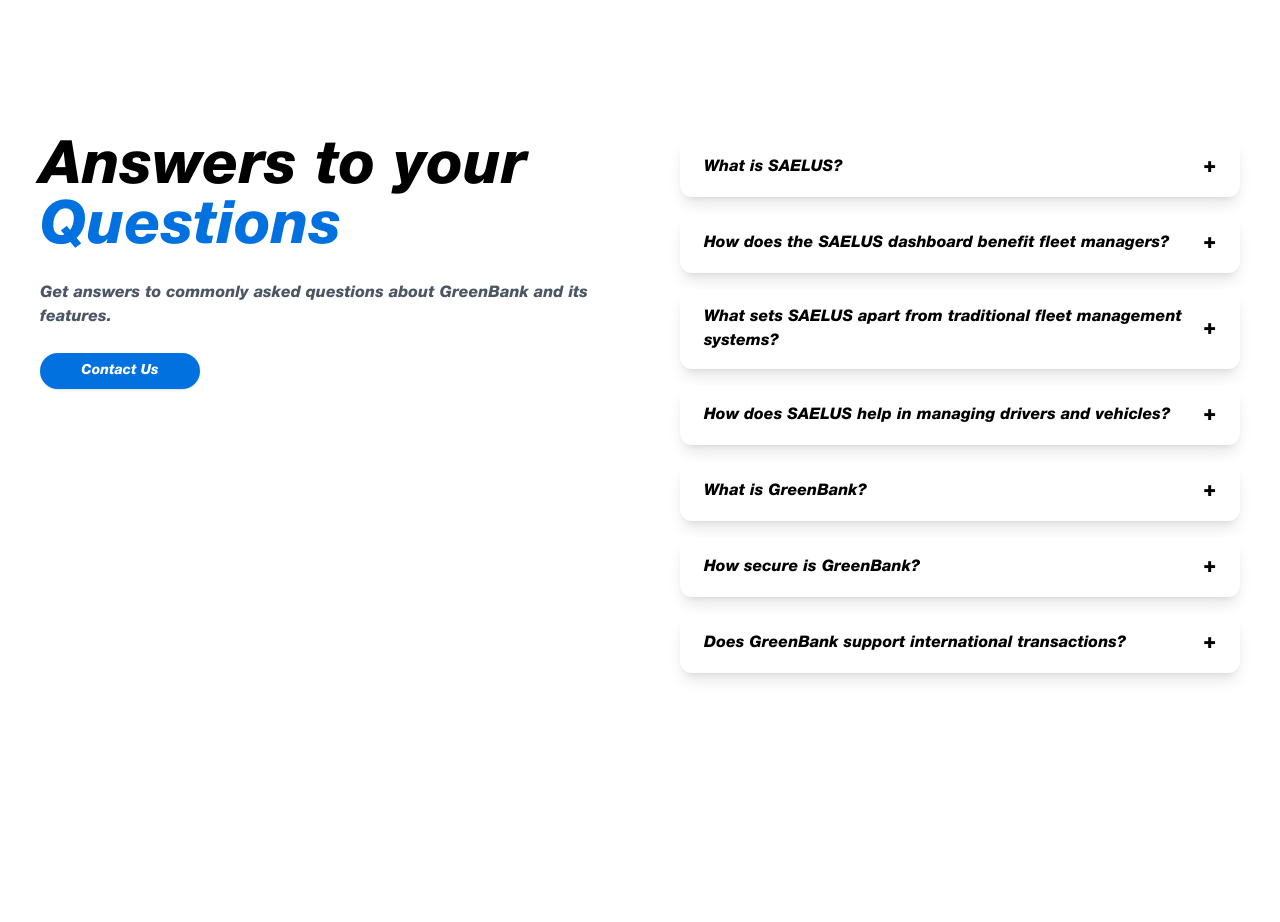
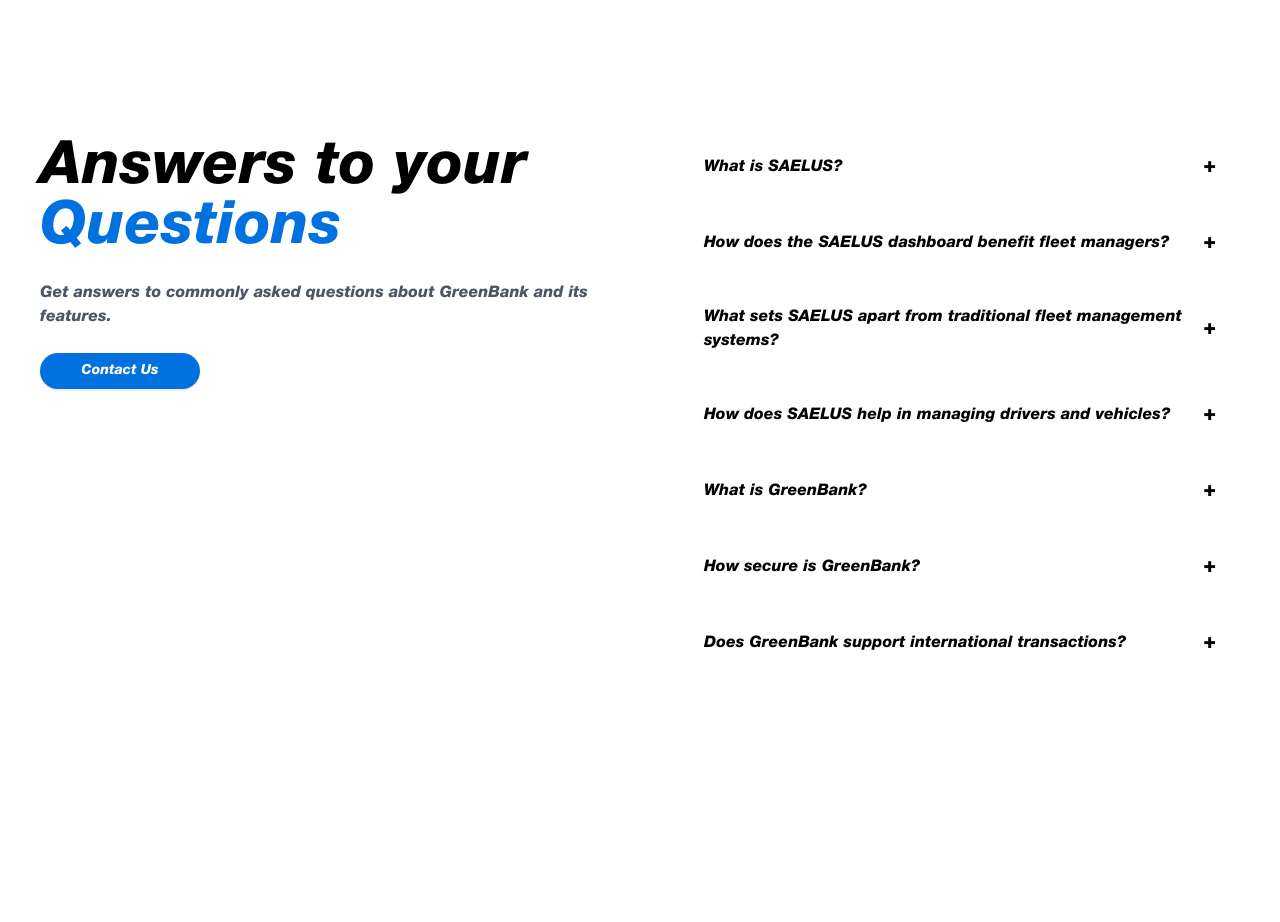
Before and after one commit to shubh0316/pi-money, a Next.js app: page / in a window 1280 px wide. Shown: the part 6940-7862 px from the top of the page. Built offline with nearby package versions, Linux system fonts and the light colour scheme.

Commit message:
wip:shadow-removed

```diff
--- a/src/app/FaqSection.tsx
+++ b/src/app/FaqSection.tsx
@@ -76,7 +76,7 @@
                   whileInView={{ opacity: 1, y: 0 }}
                   transition={{ duration: 0.5, delay: 0.2 * index }}
                   key={index}
-                  className={`rounded-xl px-6 py-4 shadow-lg cursor-pointer transition-all duration-300 ${
+                  className={`rounded-xl px-6 py-4  cursor-pointer transition-all duration-300 ${
                     openIndex === index ? "bg-blue-100" : "bg-white"
                   }`}
                   onClick={() => handleToggle(index)}
```
